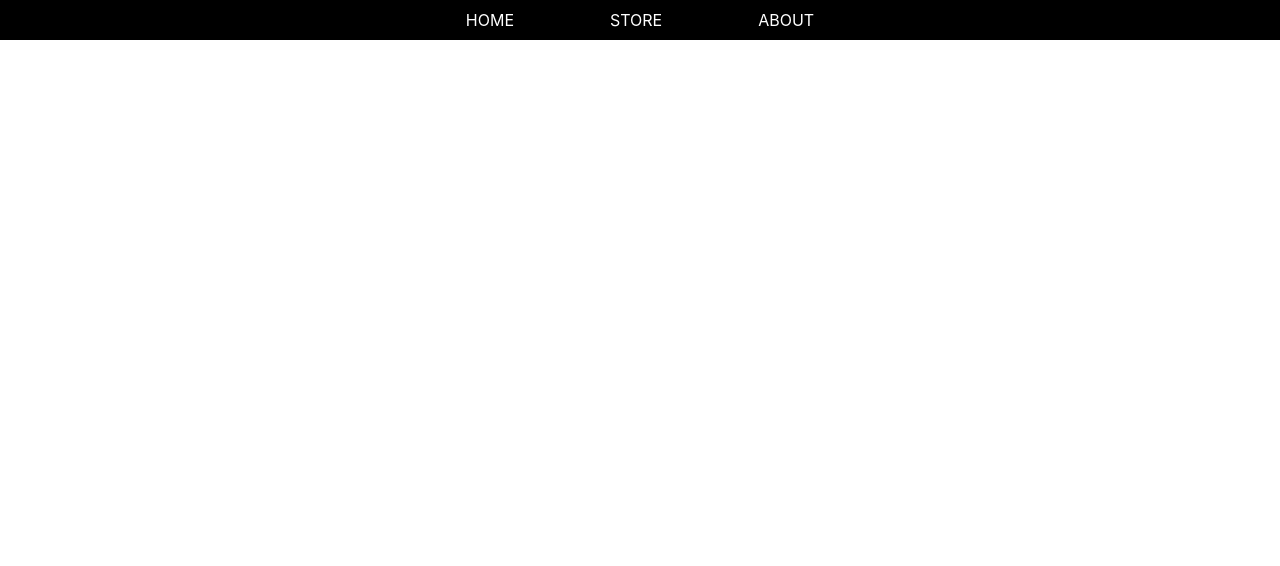
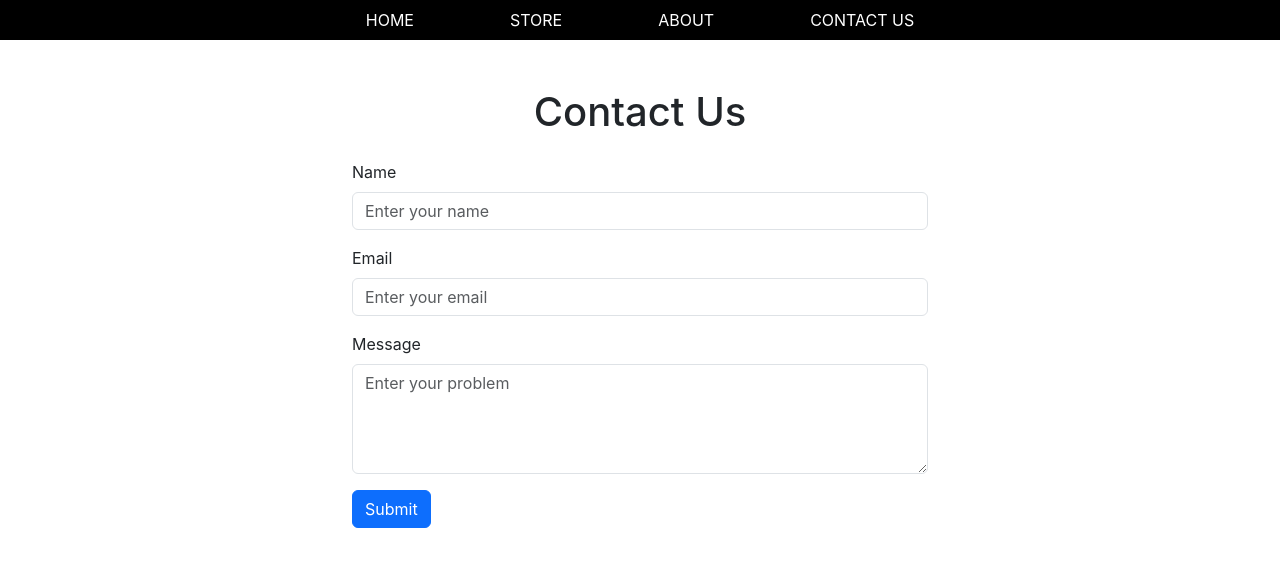
Before and after one commit to maahiv/e-commerce-website-using-bootstrap, a React (Create React App) app: page /contact-us in a window 1280 px wide. Before the commit this address had no page. Shown: the top 566 px of the page. Built offline with nearby package versions, Linux system fonts and the light colour scheme.

Commit message:
Add Contact Us page with React Router

```diff
--- a/package.json
+++ b/package.json
@@ -11,7 +11,7 @@
     "react": "^19.2.8",
     "react-bootstrap": "^2.10.10",
     "react-dom": "^19.2.8",
-    "react-router-dom": "^7.18.3",
+    "react-router-dom": "^5.3.4",
     "react-scripts": "5.0.1",
     "web-vitals": "^2.1.4"
   },
--- a/src/App.js
+++ b/src/App.js
@@ -1,27 +1,31 @@
-import { Routes, Route } from "react-router-dom";
+import { BrowserRouter, Switch, Route } from "react-router-dom";
 
 import Header from "./components/Header";
 import Home from "./components/Home";
 import ProductList from "./components/ProductList";
 import Cart from "./components/Cart";
 import About from "./components/About";
-import Films from './components/Films';
+import Films from "./components/Films";
+import ContactUs from "./components/ContactUs";
 
 import { CartProvider } from "./Context/CartContext";
 
 function App() {
   return (
-    <CartProvider>
-      <Header />
+    <BrowserRouter>
+      <CartProvider>
+        <Header />
 
-      <Routes>
-        <Route path="/" element={<Home />} />
-        <Route path="/store" element={<ProductList />} />
-        <Route path="/about" element={<About />} />
-          <Route path="/films" element={<Films />} />
-        <Route path="/cart" element={<Cart />} />
-      </Routes>
-    </CartProvider>
+        <Switch>
+          <Route path="/" exact component={Home} />
+          <Route path="/store" component={ProductList} />
+          <Route path="/about" component={About} />
+          <Route path="/films" component={Films} />
+          <Route path="/cart" component={Cart} />
+          <Route path="/contact-us" component={ContactUs} />
+        </Switch>
+      </CartProvider>
+    </BrowserRouter>
   );
 }
 
--- /dev/null
+++ b/src/components/ContactUs.jsx
@@ -0,0 +1,42 @@
+import { Container, Form, Button } from "react-bootstrap";
+
+function ContactUs() {
+  return (
+    <Container className="py-5" style={{ maxWidth: "600px" }}>
+      <h1 className="text-center mb-4">Contact Us</h1>
+
+      <Form>
+        <Form.Group className="mb-3">
+          <Form.Label>Name</Form.Label>
+          <Form.Control
+            type="text"
+            placeholder="Enter your name"
+          />
+        </Form.Group>
+
+        <Form.Group className="mb-3">
+          <Form.Label>Email</Form.Label>
+          <Form.Control
+            type="email"
+            placeholder="Enter your email"
+          />
+        </Form.Group>
+
+        <Form.Group className="mb-3">
+          <Form.Label>Message</Form.Label>
+          <Form.Control
+            as="textarea"
+            rows={4}
+            placeholder="Enter your problem"
+          />
+        </Form.Group>
+
+        <Button type="submit">
+          Submit
+        </Button>
+      </Form>
+    </Container>
+  );
+}
+
+export default ContactUs;
--- a/src/components/Header.jsx
+++ b/src/components/Header.jsx
@@ -31,6 +31,13 @@ function Header() {
           >
             ABOUT
           </NavLink>
+
+          <NavLink
+            to="/contact-us"
+            className="text-white text-decoration-none mx-5"
+          >
+            CONTACT US
+          </NavLink>
         </div>
 
         {location.pathname === "/store" && (
```
Also changed, not shown: 1 other file (tests, documents, lock files or other folders).
